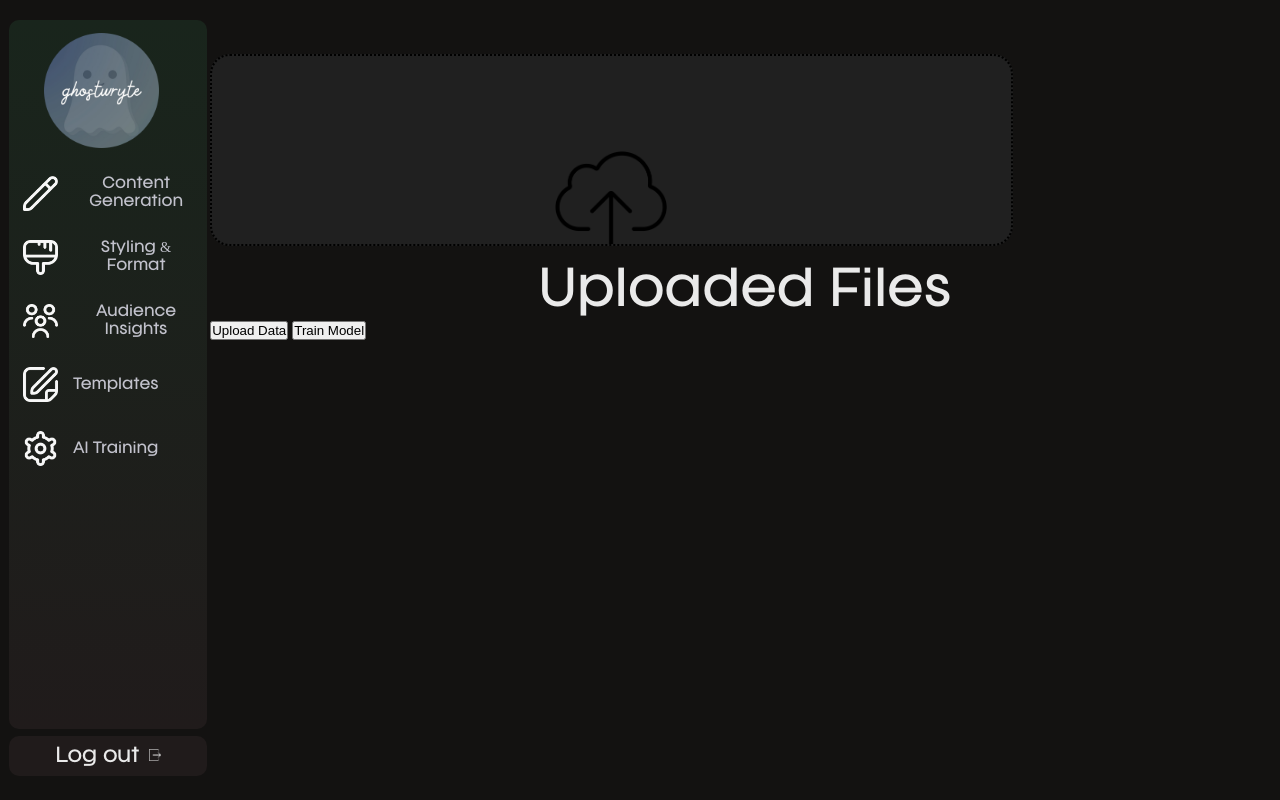
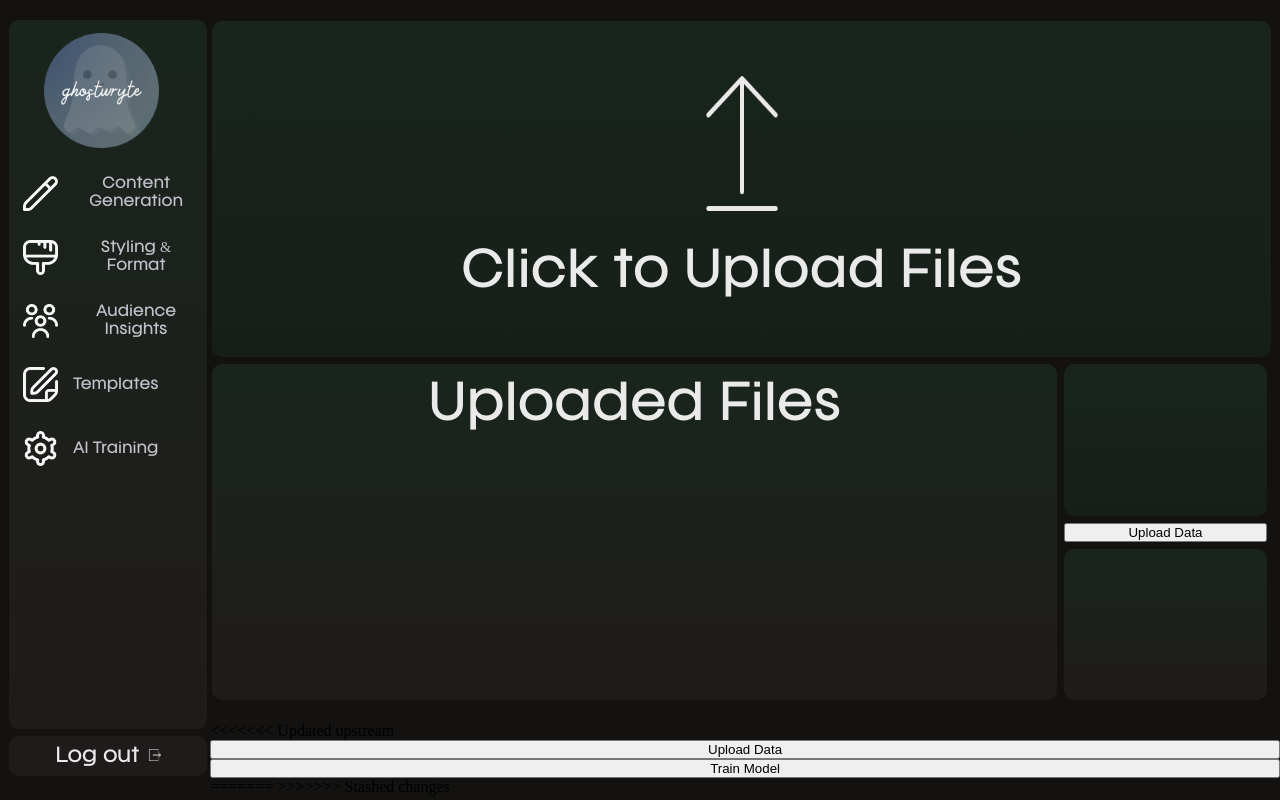
Before and after one commit to CS425Team46/Ghostwryrte.ai, a Flask app: page /ai-training in a window 1280 px wide. Run offline with Flask 3, Linux system fonts and the light colour scheme; some libraries are stand-ins or nearby versions.

Commit message:
Update AITraining.html

```diff
--- a/FrontEnd/templates/AITraining.html
+++ b/FrontEnd/templates/AITraining.html
@@ -38,7 +38,27 @@
     <div class="mainContentWrapper">
 
 		<div class="mainContentWindow">
-			<div class="innerWindow">
+            <div class="newWrapper">
+                <div class="UFWindow">
+                    <img style="vertical-align: middle" src="{{ url_for('static', filename='images/fileUploadPic.png') }}" class="uploadImg">
+			        <p class="uploadText">Click to Upload Files</p>
+                </div>
+                <div class="uploadedFilesWrapper">
+                    <div class="uploadedFilesWindow">
+                        <div class="uploadedText">Uploaded Files</div>
+                        <ul class=" ">
+
+                        </ul>
+                    </div>
+                    <div class="butttonWrapperAIP">
+                        <div class="UploadFilesButton"></div>
+                        <button id="UploadData">Upload Data</button>
+                        <div class="trainModelButton"></div>
+                    </div>
+                </div>
+            </div>
+
+<!-- 			<div class="innerWindow">
 				<button class="fileUploadWindow">
 			        <img style="vertical-align: middle" src="{{ url_for('static', filename='images/CloudImg.jpg') }}" class="barImg">
 			        <p class="uploadText">Drag and drop files here</p>
@@ -47,10 +67,14 @@
 			    	<div class="uploadedText">Uploaded Files</div>
 			    	<ul class="uploadedDocs">
 			    	</ul>
-		    </div>
+		    </div> -->
             <!-- THIS NEEDS TO BE MADE PRETTY -->
+<<<<<<< Updated upstream
             <button id="UploadData">Upload Data</button>
             <button id="TrainModel">Train Model</button>
+=======
+       <!--      <button id="UploadData">Upload Data</button> -->
+>>>>>>> Stashed changes
 		</div>
 		</div>
 	</div>
```
